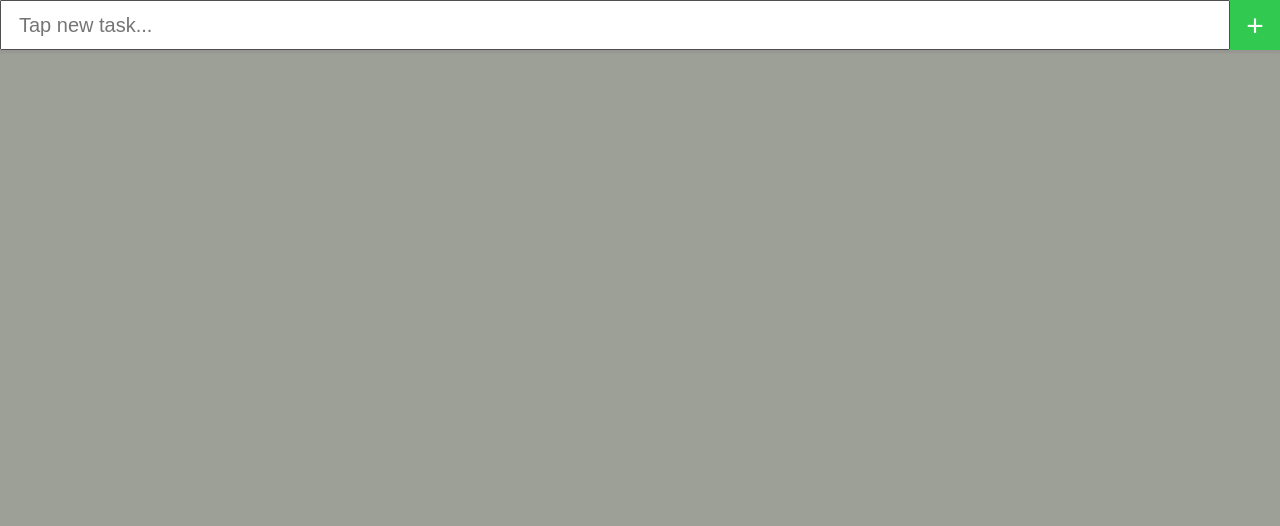
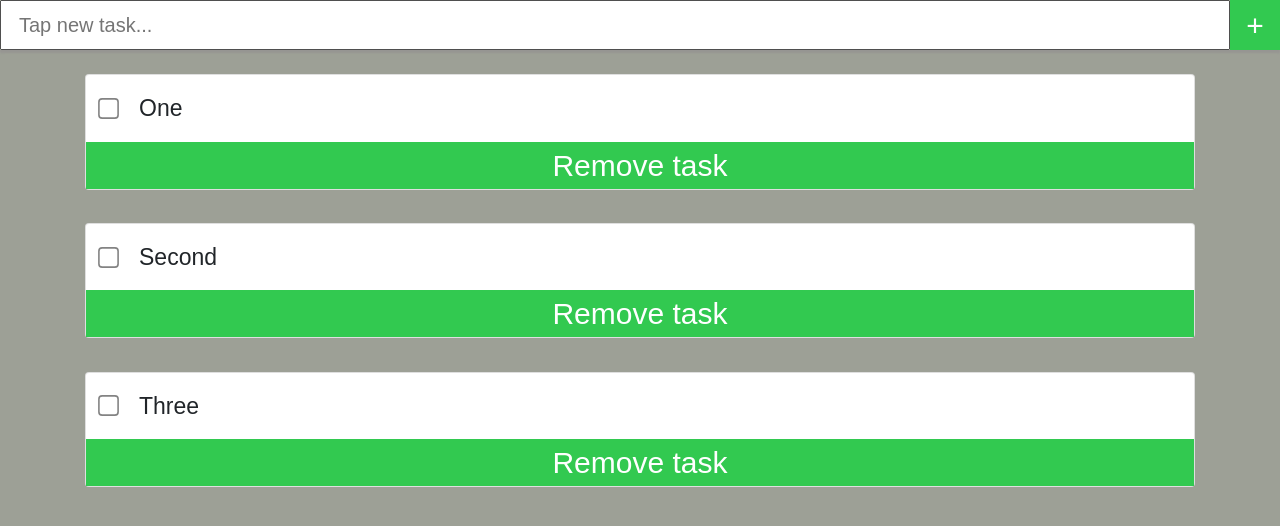
Before and after one commit to KirshWay/v-todo-list, a Vue app: page / in a window 1280 px wide. Shown: the top 526 px of the page. Built offline with nearby package versions, Linux system fonts and the light colour scheme; a web font is replaced by a local one.

Commit message:
Rewritten using vuex

```diff
--- a/package.json
+++ b/package.json
@@ -9,14 +9,15 @@
   },
   "dependencies": {
     "core-js": "^3.6.4",
-    "vue": "^2.6.11"
+    "vue": "^2.6.11",
+    "vuex": "^3.5.1"
   },
   "devDependencies": {
     "@vue/cli-plugin-babel": "^4.3.0",
     "@vue/cli-plugin-eslint": "^4.3.0",
     "@vue/cli-service": "^4.3.0",
     "babel-eslint": "^10.1.0",
-    "eslint": "^6.7.2",
+    "eslint": "^6.8.0",
     "eslint-plugin-vue": "^6.2.2",
     "vue-template-compiler": "^2.6.11"
   },
--- a/src/App.vue
+++ b/src/App.vue
@@ -1,47 +1,34 @@
 <template>
   <div id="app">
-    <Header @createToDo='createToDo'/>
+    <!-- @createToDo="createToDo"  -->
+    <Header />
     <div class="container mt-4">
-      <ToDos :todos="todos" @removeToDo='removeToDo'/>
+      <!-- @removeToDo="removeToDo" -->
+      <ToDos :todos="allTodos" />
     </div>
   </div>
 </template>
 
 <script>
-import Header from './components/Header.vue'
-import ToDos from "./components/ToDos";
+import { mapGetters } from 'vuex';
+import Header from './components/Header.vue';
+import ToDos from './components/ToDos';
 
 export default {
   name: 'App',
   components: {
     Header,
-    ToDos
+    ToDos,
   },
-  data: () => {
-      return {
-        todos : []
-      }
+  computed: {
+    ...mapGetters(['allTodos']),
   },
-  methods: {
-    createToDo: function(todo) {
-      let todoOb = {
-        id: Math.floor(Math.random() * 100000),
-        name: todo,
-        done:false
-      }
-
-      this.todos.push(todoOb)
-    },
-    removeToDo: function (id) {
-      this.todos = this.todos.filter(todo => todo.id != id)
-    }
-  }
-}
+};
 </script>
 
 <style>
-  body {
-    background: #9da096;
-    font-family: 'Muli', sans-serif;
-  }
+body {
+  background: #9da096;
+  font-family: 'Muli', sans-serif;
+}
 </style>
--- a/src/components/Header.vue
+++ b/src/components/Header.vue
@@ -1,18 +1,20 @@
 <template>
   <header>
     <input
+      v-model="inputValue"
       type="text"
       placeholder="Tap new task..."
-      v-model="inputValue"
-      @keyup.enter="createNewToDo"
+      @keyup.enter="addTodoItem()"
     />
-    <button class="submit" @click="createNewToDo">
+    <button class="submit" @click="addTodoItem()">
       +
     </button>
   </header>
 </template>
 
 <script>
+import { mapActions } from 'vuex';
+
 export default {
   name: 'Header',
   data: () => {
@@ -21,15 +23,19 @@ export default {
     };
   },
   methods: {
-    createNewToDo: function() {
-      this.$emit('createToDo', this.inputValue);
+    ...mapActions(['addTodo']),
+    addTodoItem() {
+      this.addTodo({
+        id: Math.floor(Math.random() * 100000),
+        name: this.inputValue,
+        done: false,
+      });
       this.inputValue = '';
     },
   },
 };
 </script>
 
-<!-- Add "scoped" attribute to limit CSS to this component only -->
 <style scoped>
 header {
   display: flex;
--- a/src/components/ToDos.vue
+++ b/src/components/ToDos.vue
@@ -1,34 +1,47 @@
 <template>
   <section class="d-flex flex-column">
-        <div id="todo" class="card" v-for="todo in todos" :key="todo.id">
+    <div
+      v-for="todo in todos"
+      id="todo"
+      :key="todo.id"
+      class="card"
+      style="margin-bottom: 3%"
+    >
       <div class="d-flex align-items-center">
-                <input type="checkbox" class="ml-3 checkbox" name="todo" v-if="todo.done" checked>
-                <input type="checkbox" class="ml-3 checkbox" name="todo" v-else>
+        <input
+          v-if="todo.done"
+          type="checkbox"
+          class="ml-3 checkbox"
+          name="todo"
+          checked
+        />
+        <input v-else type="checkbox" class="ml-3 checkbox" name="todo" />
         <label for="name" class="ml-2 p-3">
-                    {{todo.name}}
+          {{ todo.name }}
         </label>
       </div>
-            <button class="remove" @click="() => removeToDo(todo.id)">Remove task</button>
+      <button class="remove" @click="deleteTodo(todo.id)">
+        Remove task
+      </button>
     </div>
   </section>
 </template>
 
 <script>
+import { mapActions } from 'vuex';
 export default {
-        name: "ToDoS",
+  name: 'ToDoS',
   props: ['todos'],
   methods: {
-            removeToDo: function (id) {
-                this.$emit('removeToDo', id)
-            }
-        }
-    }
+    ...mapActions(['deleteTodo']),
+  },
+};
 </script>
 
 <style scoped>
 .checkbox {
-        transform:scale(1.6);
-        opacity:0.9;
+  transform: scale(1.6);
+  opacity: 0.9;
 }
 label {
   margin: 0;
--- a/src/main.js
+++ b/src/main.js
@@ -1,8 +1,10 @@
 import Vue from 'vue'
 import App from './App.vue'
+import store from "../store";
 
 Vue.config.productionTip = false
 
 new Vue({
+  store: store,
   render: h => h(App),
 }).$mount('#app')
--- /dev/null
+++ b/store/index.js
@@ -0,0 +1,11 @@
+import Vue from 'vue';
+import Vuex from 'vuex';
+import notes from './modules/notes'
+
+Vue.use(Vuex);
+
+export default new Vuex.Store({
+    modules: {
+        notes
+    }
+});
--- /dev/null
+++ b/store/modules/notes.js
@@ -0,0 +1,40 @@
+export default {
+  state: {
+    todos: [
+      {
+        id: 1,
+        name: 'One',
+        done: false,
+      },
+      {
+        id: 2,
+        name: 'Second',
+        done: false,
+      },
+      {
+        id: 3,
+        name: 'Three',
+        done: false,
+      },
+    ],
+  },
+  getters: {
+    allTodos: (state) => state.todos,
+  },
+  actions: {
+    addTodo({ commit }, todo) {
+      commit('add_todo', todo);
+    },
+    deleteTodo({ commit }, id) {
+      commit('del_todo', id);
+    },
+  },
+  mutations: {
+    add_todo(state, todo) {
+      state.todos.push(todo);
+    },
+    del_todo(state, id) {
+      state.todos = state.todos.filter((todo) => todo.id != id);
+    },
+  },
+};
```
Also changed, not shown: .eslintrc.js (added), 1 other file (tests, documents, lock files or other folders). Lines whose indentation alone changed are shown as unchanged.
